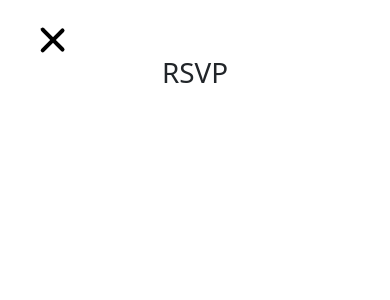
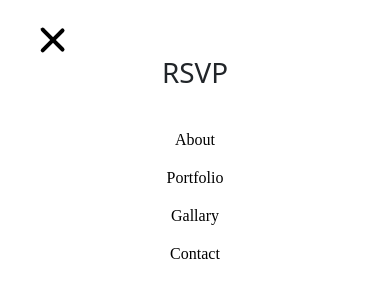
Before and after one commit to Ccuredalerayner/FirstWebsite, a React (Vite) app in the folder CuredaleFoundationWebsite/: page / in a window 390 px wide. Both pictures are taken after a click on the element 81 px from the left and 40 px from the top of the page. Shown: the top 300 px of the page. Built offline with nearby package versions, Linux system fonts and the light colour scheme.

Commit message:
hamburger menu

```diff
--- a/CuredaleFoundationWebsite/src/App.tsx
+++ b/CuredaleFoundationWebsite/src/App.tsx
@@ -2,6 +2,7 @@ import { useState, useEffect } from "react";
 import Hamburger from "./componants/Hamburger";
 import MainMenu from "./componants/MainMenu";
 import Button from "./componants/Button";
+import HamburgerMenu from "./componants/HamburgerMenu";
 
 function App() {
     const [hamburgerOpen, setHamburgerOpen] = useState(false);
@@ -40,6 +41,24 @@ function App() {
                         </Button>
                     </MainMenu>
                 </div>
+                <div className="hamburger-menu d-sm-block d-md-none">
+                    {hamburgerOpen && (
+                        <HamburgerMenu>
+                            <Button isPressed={() => console.log("About")}>
+                                About
+                            </Button>
+                            <Button isPressed={() => console.log("Portfolio")}>
+                                Portfolio
+                            </Button>
+                            <Button isPressed={() => console.log("Gallary")}>
+                                Gallary
+                            </Button>
+                            <Button isPressed={() => console.log("Contact")}>
+                                Contact
+                            </Button>
+                        </HamburgerMenu>
+                    )}
+                </div>
             </div>
         </>
     );
--- /dev/null
+++ b/CuredaleFoundationWebsite/src/componants/HamburgerMenu.tsx
@@ -0,0 +1,19 @@
+import { ReactNode } from "react";
+
+interface HamburgerMenuProp {
+    children: ReactNode[];
+}
+
+const HamburgerMenu = ({ children }: HamburgerMenuProp) => {
+    return (
+        <>
+            <div className="list-group">{children}</div>
+            <style jsx="true">{`
+                .hamburger-menu-btn {
+                }
+            `}</style>
+        </>
+    );
+};
+
+export default HamburgerMenu;
```
